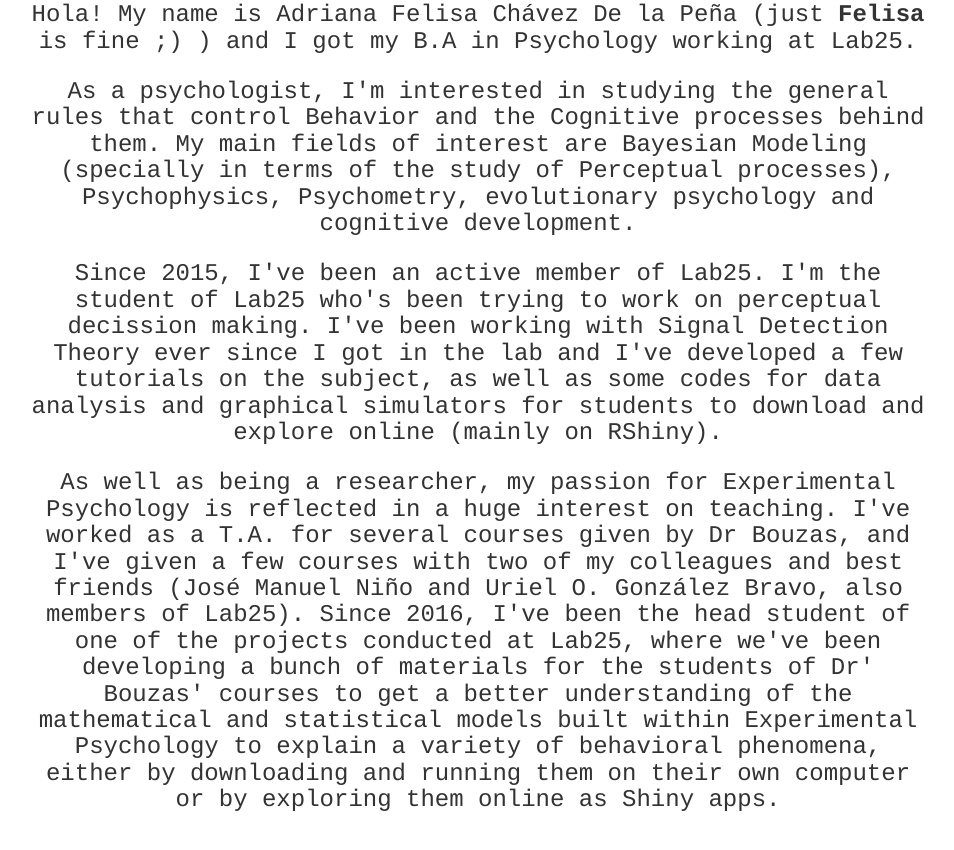
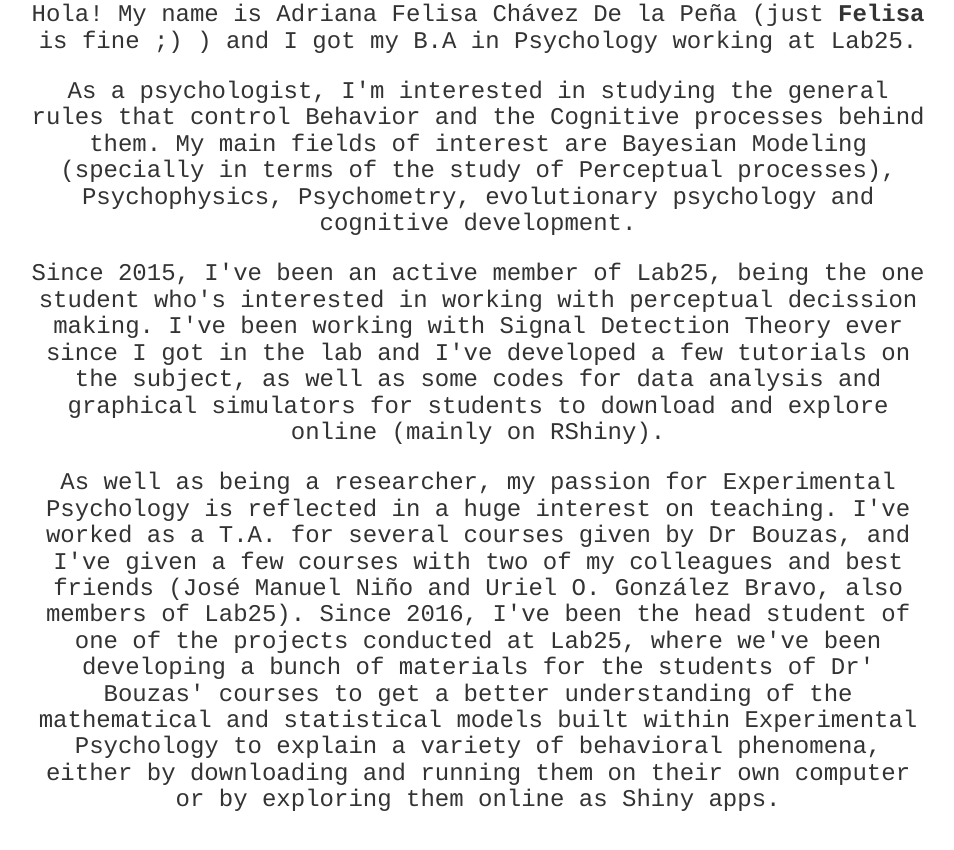
Before and after one commit to BouzasLab25/bouzaslab25.github.io, a Jekyll site: the page built from people/felisa.html, in a window 1280 px wide and 900 px high, scrolled down 1028 px. Shown: the top 850 px of the window, without its empty margins (162-1116 px from the left). Built offline with Jekyll 4.4.1, drawn with Linux system fonts in a browser that asks for light colours.

Commit message:
Update felisa.html

```diff
--- a/people/felisa.html
+++ b/people/felisa.html
@@ -31,6 +31,6 @@
 
 <p>As a psychologist, I'm interested in studying the general rules that control Behavior and the Cognitive processes behind them. My main fields of interest are Bayesian Modeling (specially in terms of the study of Perceptual processes), Psychophysics, Psychometry, evolutionary psychology and cognitive development. </p>
 
-<p>Since 2015, I've been an active member of Lab25. I'm the student of Lab25 who's been trying to work on perceptual decission making. I've been working with Signal Detection Theory ever since I got in the lab and I've developed a few tutorials on the subject, as well as some codes for data analysis and graphical simulators for students to download and explore online (mainly on RShiny).</p>
+<p>Since 2015, I've been an active member of Lab25, being the one student who's interested in working with perceptual decission making. I've been working with Signal Detection Theory ever since I got in the lab and I've developed a few tutorials on the subject, as well as some codes for data analysis and graphical simulators for students to download and explore online (mainly on RShiny).</p>
 
 <p>As well as being a researcher, my passion for Experimental Psychology is reflected in a huge interest on teaching. I've worked as a T.A. for several courses given by Dr Bouzas, and I've given a few courses with two of my colleagues and best friends (José Manuel Niño and Uriel O. González Bravo, also members of Lab25). Since 2016, I've been the head student of one of the projects conducted at Lab25, where we've been developing a bunch of materials for the students of Dr' Bouzas' courses to get a better understanding of the mathematical and statistical models built within Experimental Psychology to explain a variety of behavioral phenomena, either by downloading and running them on their own computer or by exploring them online as Shiny apps.</p>
```
